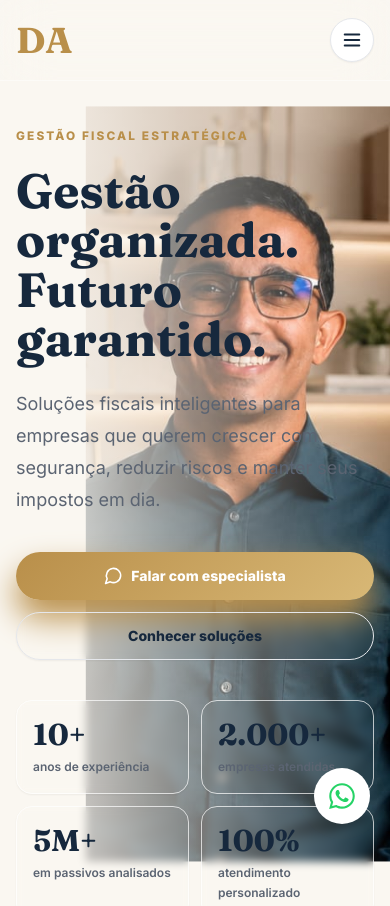
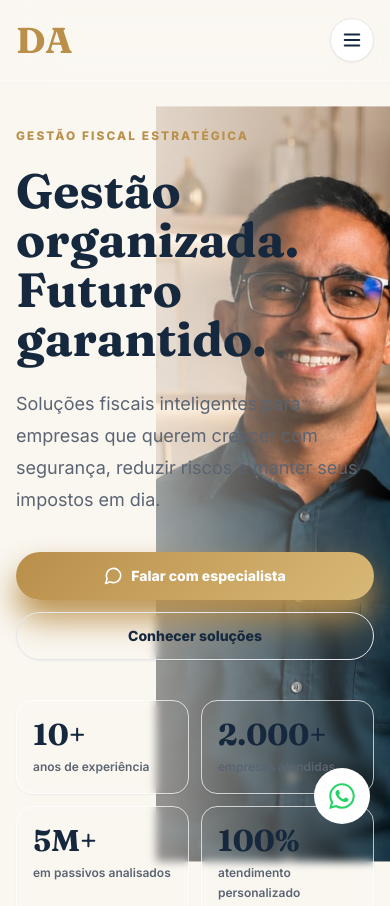
Before and after one commit to samuarchanjo-cloud/danielarchanjocontabilidade, a React (Vite) app: page / in a window 390 px wide. Shown: the top 906 px of the page. Built offline with nearby package versions, Linux system fonts and the light colour scheme.

Commit message:
Ajuste na foto da hero para versao mobile

```diff
--- a/src/components/sections/Hero.jsx
+++ b/src/components/sections/Hero.jsx
@@ -31,7 +31,7 @@ function Hero() {
       <img
         src={heroImage}
         alt=""
-        className="absolute inset-0 h-full w-full origin-right scale-[0.78] object-cover object-[78%_center] md:origin-center md:scale-100 md:object-center"
+        className="absolute inset-0 h-full w-full origin-right translate-x-[18%] scale-[0.78] object-cover object-[78%_center] md:translate-x-0 md:origin-center md:scale-100 md:object-center"
       />
       <div className="absolute inset-0 bg-gradient-to-r from-bg via-bg/78 to-bg/6 md:from-bg md:via-bg/62 md:to-transparent" />
 
```
